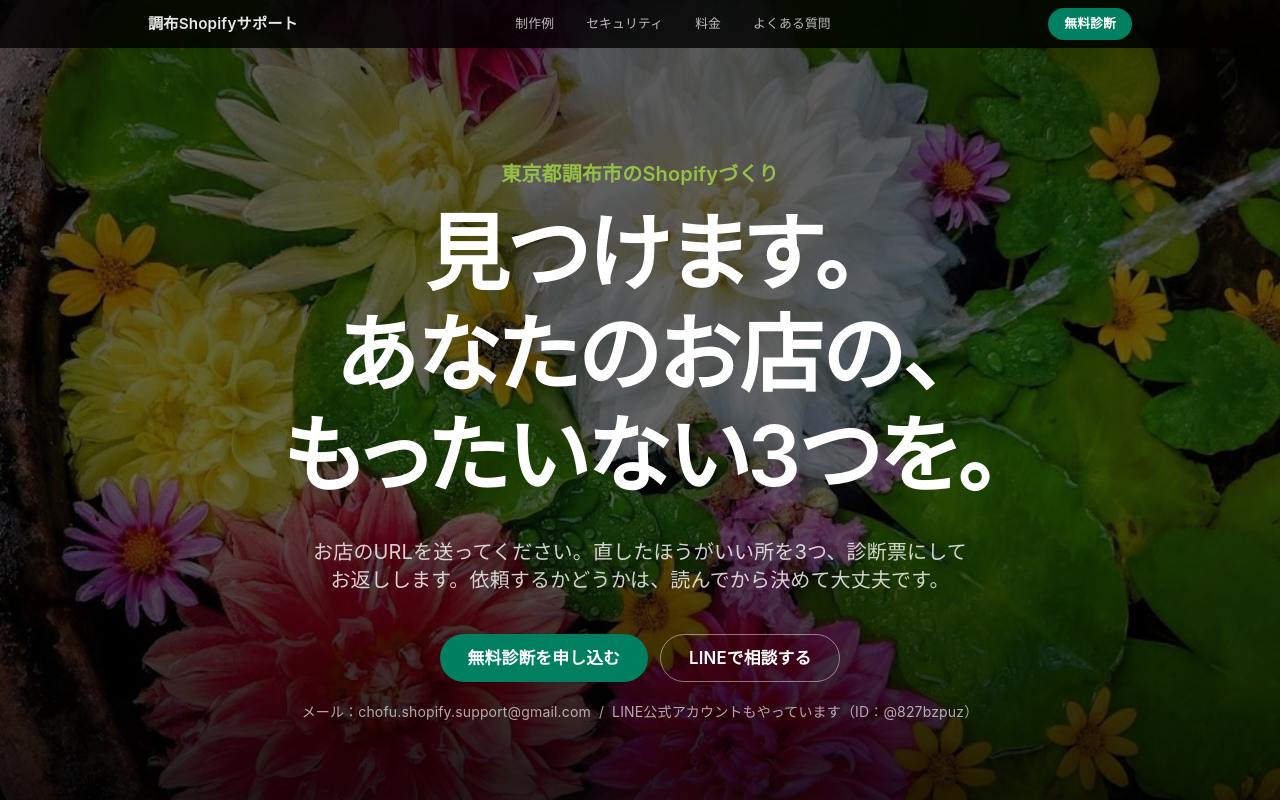
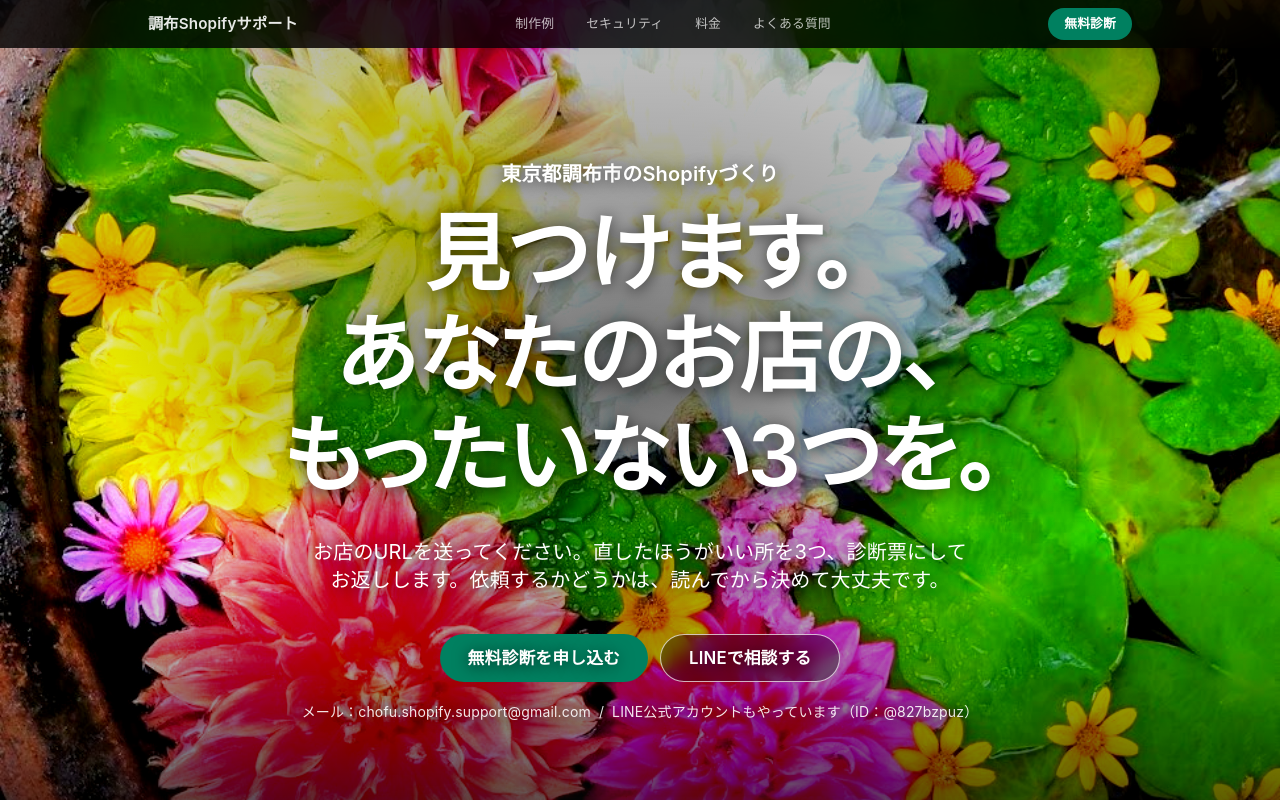
Before and after one commit to masahiro413/chofu-shopify-support, a Next.js app: page / in a window 1280 px wide. Shown: the top 800 px of the page. Built offline with nearby package versions, Linux system fonts and the light colour scheme; no server answers.

Commit message:
最初の画面の写真を明るく鮮やかに
Co-Authored-By: Claude Opus 5.5 <noreply@anthropic.com>
Claude-Session: https://claude.ai/code/session_01F1v8HXR5EdbK3VTiRiWeDZ

```diff
--- a/src/app/page.tsx
+++ b/src/app/page.tsx
@@ -234,7 +234,7 @@ function Pill({
 }) {
   const styles = {
     solid: "bg-brand text-white hover:bg-brand-strong",
-    outlineDark: "border border-white/45 text-white hover:border-white hover:bg-white/10",
+    outlineDark: "border border-white/70 bg-black/35 text-white backdrop-blur-sm hover:border-white hover:bg-black/50",
     outlineLight: "border border-brand text-brand hover:bg-brand hover:text-white",
   }[variant];
   return (
@@ -270,7 +270,7 @@ function SectionHead({
 // 最初の画面の主役。実際にお渡しする診断票の見本
 function DiagnosisSheet() {
   return (
-    <figure className="mx-auto max-w-xl text-left">
+    <figure className="mx-auto max-w-xl text-left [text-shadow:none]">
       <div className="rounded-[28px] bg-sheet px-7 py-8 text-ink shadow-[0_30px_80px_-30px_rgba(255,255,255,0.25)] sm:px-10 sm:py-10">
         <div className="flex items-baseline justify-between gap-4 border-b border-rule pb-4">
           <p className="text-lg font-semibold">ショップ診断票</p>
@@ -335,7 +335,7 @@ export default function Home() {
       </header>
 
       {/* 最初の画面 */}
-      <section id="top" className="relative isolate overflow-hidden bg-night px-5 pt-32 pb-24 text-center text-white sm:pt-40">
+      <section id="top" className="relative isolate overflow-hidden bg-night px-5 pt-32 pb-24 text-center text-white [text-shadow:0_2px_16px_rgba(0,0,0,0.65)] sm:pt-40">
         {/* 背景の写真。文字が読めるよう、上から黒を重ねて下に向かって黒へ溶かす */}
         <div aria-hidden="true" className="absolute inset-x-0 top-0 -z-10 h-[56rem] sm:h-[60rem]">
           <Image
@@ -345,11 +345,12 @@ export default function Home() {
             priority
             sizes="100vw"
             placeholder="blur"
-            className="object-cover object-center"
+            className="object-cover object-center brightness-110 contrast-110 saturate-[1.4]"
           />
-          <div className="absolute inset-0 bg-gradient-to-b from-black/65 via-black/60 to-black" />
+          <div className="absolute inset-0 bg-[radial-gradient(ellipse_55%_45%_at_50%_40%,rgba(0,0,0,0.55),transparent_75%)]" />
+          <div className="absolute inset-0 bg-gradient-to-b from-black/30 via-transparent via-55% to-black" />
         </div>
-        <p className="text-lg font-semibold text-sprout sm:text-xl">{AREA}のShopifyづくり</p>
+        <p className="text-lg font-semibold text-white sm:text-xl">{AREA}のShopifyづくり</p>
         <h1 className="mt-4 text-[2.05rem] font-semibold min-[400px]:text-[2.4rem] sm:text-6xl lg:text-[5.25rem]">
           <span className="inline-block">見つけます。</span>
           <br />
@@ -357,7 +358,7 @@ export default function Home() {
           <br />
           <span className="inline-block">もったいない3つを。</span>
         </h1>
-        <p className="mx-auto mt-8 max-w-2xl text-lg text-white/80 sm:text-xl">
+        <p className="mx-auto mt-8 max-w-2xl text-lg text-white sm:text-xl">
           お店のURLを送ってください。直したほうがいい所を3つ、診断票にしてお返しします。依頼するかどうかは、読んでから決めて大丈夫です。
         </p>
         <div className="mt-10 flex flex-col items-center justify-center gap-3 sm:flex-row">
@@ -366,7 +367,7 @@ export default function Home() {
             LINEで相談する
           </Pill>
         </div>
-        <p className="mt-5 text-sm text-white/65">
+        <p className="mt-5 text-sm text-white/90">
           メール：<span className="select-all">{CONTACT_EMAIL}</span>
           <span className="mx-2" aria-hidden="true">
             /
```
